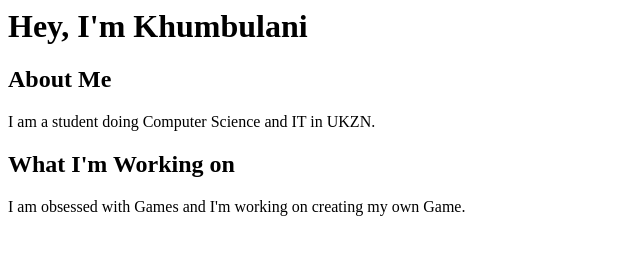
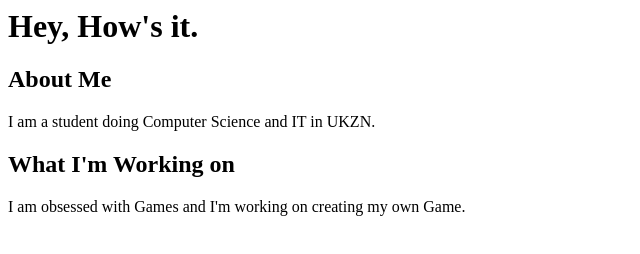
Before and after one commit to gumedekb/mywebsite, a plain HTML site: page index.html in a window 1280 px wide. Shown: the whole page, without its empty margins (0-640 px from the left). Drawn offline with Linux system fonts and the light colour scheme.

Commit message:
Update index.html

```diff
--- a/index.html
+++ b/index.html
@@ -1,6 +1,6 @@
 <html>
     <h1>
-        Hey, I'm Khumbulani
+        Hey, How's it.
     </h1>
 
     <body>
```
